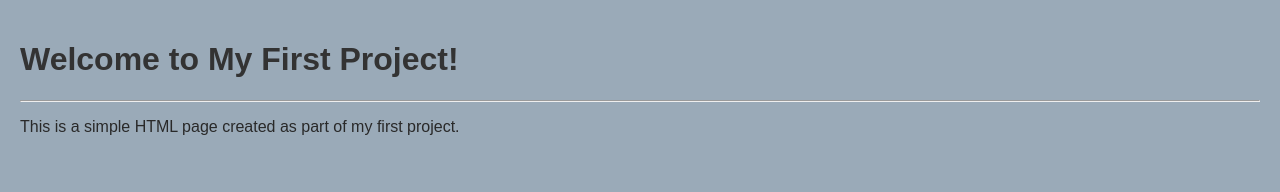
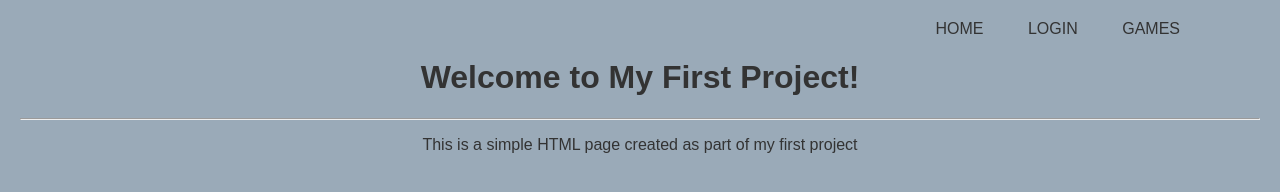
Before and after one commit to danielnarduche-ADS/test_project_2026, a plain HTML site: page index.html in a window 1280 px wide. Drawn offline with Linux system fonts and the light colour scheme.

Commit message:
General UPDATE

```diff
--- a/index.html
+++ b/index.html
@@ -12,20 +12,37 @@
             background-color: #9aaab8;
             margin: 0;
             padding: 20px;
-
-            p {
-                color: #292929;
-            }
         }
 
-        h1 {
+        h1, .ALL {
             color: #333;
+            text-align: center;
+            font-family: bahnschrift, sans-serif;
+        }
+
+        .a, .a a {
+            color: #333;
+            text-decoration: none;
+            margin-right: 15px;
+            font-family: corbel, sans-serif;
+            text-align: right;
+            margin-right: 40px;
         }
     </style>
 </head>
 <body>
+    <div class="a">
+    <a href="">HOME</a>
+    <a href="">LOGIN</a>
+    <a href="">GAMES</a>
+    </div>
+
     <h1>Welcome to My First Project!</h1>
+
+    <div class="ALL">
     <hr>
-    <p>This is a simple HTML page created as part of my first project.</p>
+    <p>This is a simple HTML page created as part of my first project
+    </p>
+    </div>
 </body>
 </html>
```
